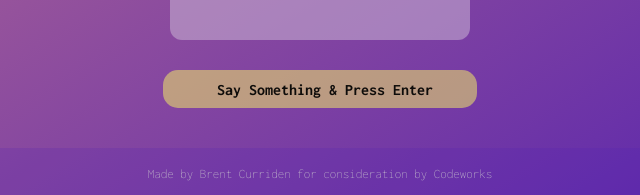
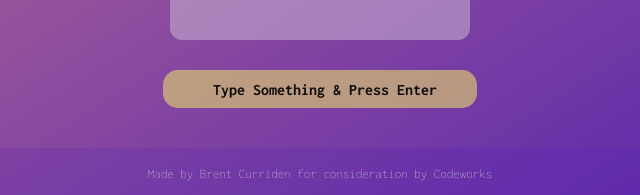
Before and after one commit to bjcurriden/codeworksChatApp, a plain HTML site: page index.html in a window 1280 px wide. Shown: the part 602-797 px from the top of the page, 320-960 px from the left. Drawn offline with nearby package versions, Linux system fonts and the light colour scheme.

Commit message:
Commit for zip file

```diff
--- a/index.html
+++ b/index.html
@@ -31,7 +31,7 @@
 
 
   <form id="userInput" autocomplete="off">
-    <input id="userSub" type="text" placeholder="Say Something & Press Enter"></input>
+    <input id="userSub" type="text" placeholder="Type Something & Press Enter"></input>
   </form>
 
   <div class='arrow'>
--- a/script.js
+++ b/script.js
@@ -20,7 +20,7 @@ $(document).ready(() => {
 
             $('.msgBox .inner').append(newMessage);
 
-            //Add an elipses while the bot "types"
+            //Add elipses while the bot "types"
             $('.msgBox .inner').append("<p class = 'thinking'> ... </p>")
             $('.msgBox').scrollTop($('.msgBox')[0].scrollHeight)   //*
 
@@ -165,7 +165,7 @@ $(document).ready(() => {
         $('input').addClass('selected')
     })
 
-    // This code found stack overflow https://stackoverflow.com/questions/26672241/remove-class-after-click-outside-the-div
+    // This code found stackon  overflow https://stackoverflow.com/questions/26672241/remove-class-after-click-outside-the-div
     // Removes the .selected class from input box when clicked away from
     $(document).on("click", (function (e) {
         if ($(e.target).is('input') === false) {
```
